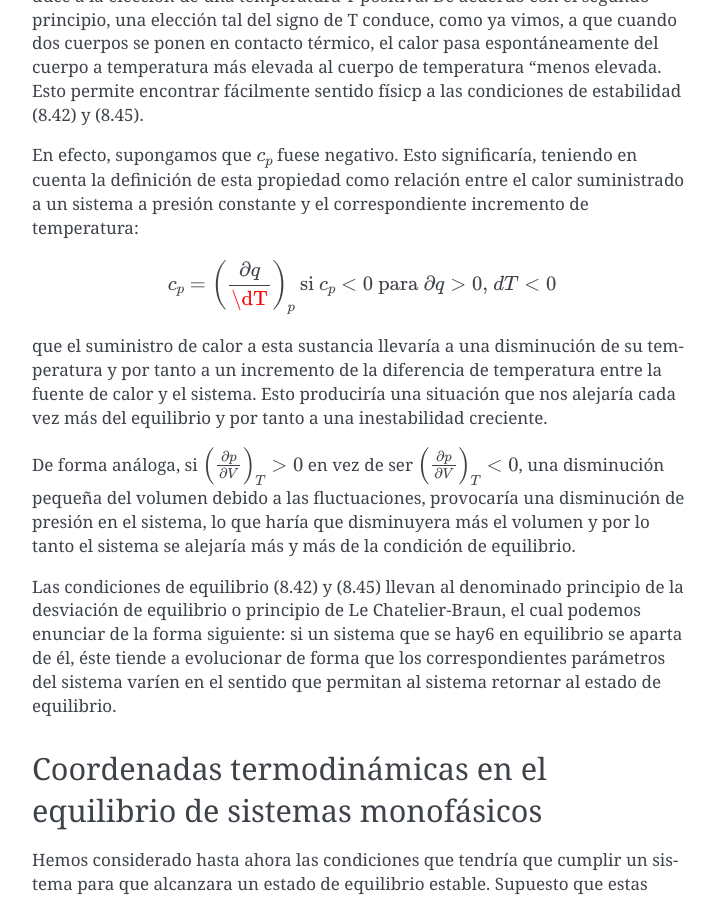
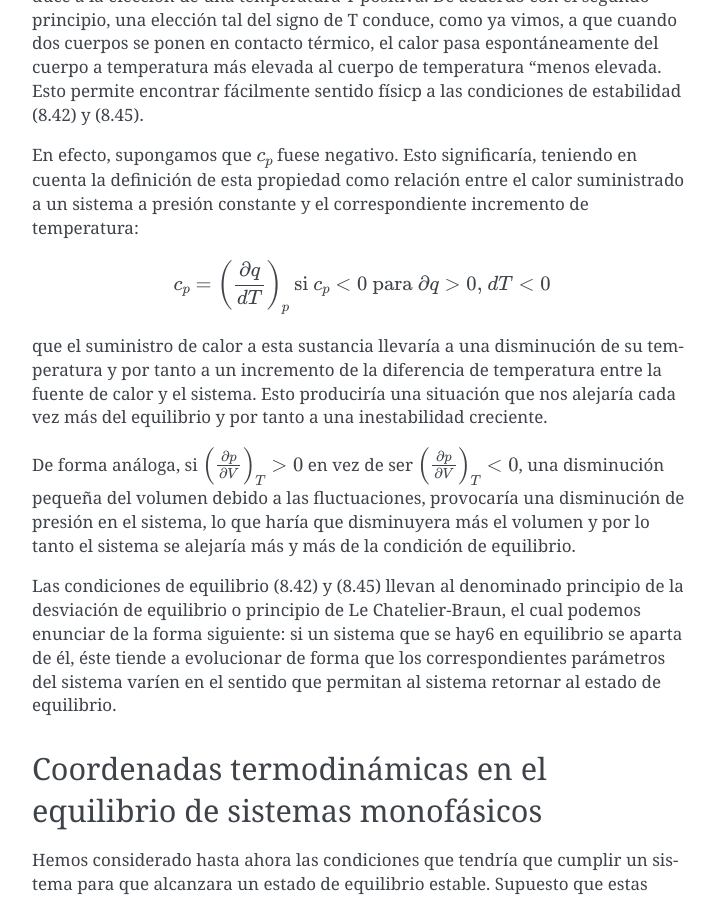
Before and after one commit to mantielero/termodinamica, a Sphinx documentation site: the page built from source/equilibrio_aplicacion_criterios.rst, in a window 1280 px wide and 900 px high, scrolled down 3886 px. Shown: the whole window, without its empty margins (388-1103 px from the left). Built offline with Sphinx 7.4.7, drawn with Linux system fonts in a browser that asks for light colours; pages that are not in the unit, such as notebooks, are missing from menus.

```diff
--- a/source/equilibrio_aplicacion_criterios.rst
+++ b/source/equilibrio_aplicacion_criterios.rst
@@ -146,7 +146,7 @@ En efecto, supongamos que :math:`c_p` fuese negativo. Esto significaría, tenien
 
 .. math::
 
-   c_p = \left( \frac{\partial q}{\dT} \right)_p \text{ si }c_p<0 \text{ para }\partial q>0\text{, } dT <0
+   c_p = \left( \frac{\partial q}{dT} \right)_p \text{ si }c_p<0 \text{ para }\partial q>0\text{, } dT <0
 
 que el suministro de calor a esta sustancia llevaría a una disminución de su temperatura y por tanto a un incremento de la diferencia de temperatura entre la fuente de calor y el sistema. Esto produciría una situación que nos alejaría cada vez más del equilibrio y por tanto a una inestabilidad creciente.
 
```
